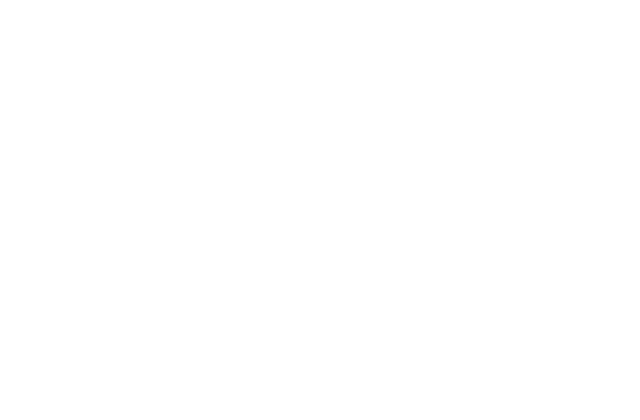
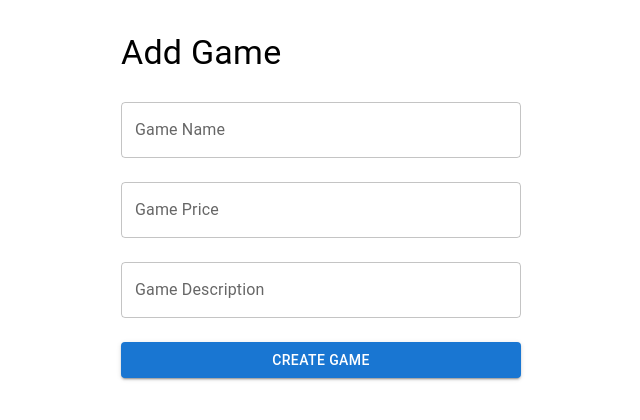
Before and after one commit to rayan1381m/Front_V2, a React (Vite) app in the folder Rayan_Front/: page /admin/add-game in a window 1280 px wide. Before the commit this address had no page. Shown: the top 420 px of the page, without its empty margins (319-959 px from the left). Built offline with nearby package versions, Linux system fonts and the light colour scheme.

Commit message:
Admin can add game (designing add game page)

```diff
--- a/Rayan_Front/src/App.tsx
+++ b/Rayan_Front/src/App.tsx
@@ -4,7 +4,9 @@
 import Signup from "./pages/Signup";
 import Admin from "./pages/Admin";
 import User from "./pages/User";
-import AddAdminPage from "./pages/addAdminForm";
+import AddAdminForm from "./pages/addAdminForm";
+import AddGameForm from "./pages/AddGameForm";
+
 
 function App() {
   return (
@@ -15,7 +17,8 @@
         <Route path="/signup" element={<Signup />} />
         <Route path="/admin" element={<Admin />} />
         <Route path="/user" element={<User />} />
-        <Route path="/admin/add" element={<AddAdminPage />} />
+        <Route path="/admin/add-admin" element={<AddAdminForm />} />
+        <Route path="/admin/add-game" element={<AddGameForm />} />
       </Routes>
     </>
   );
--- /dev/null
+++ b/Rayan_Front/src/pages/AddGameForm.tsx
@@ -0,0 +1,104 @@
+import React, { useState } from "react";
+import { Box, Button, TextField, Typography } from "@mui/material";
+import axios from "axios";
+
+const AddGamePage: React.FC = () => {
+  const [gameName, setGameName] = useState("");
+  const [gamePrice, setGamePrice] = useState("");
+  const [gameDescription, setGameDescription] = useState("");
+
+  const [error, setError] = useState<string | null>(null);
+
+  const handleGameNameChange = (event: React.ChangeEvent<HTMLInputElement>) => {
+    setGameName(event.target.value);
+  };
+
+  const handleGamePriceChange = (
+    event: React.ChangeEvent<HTMLInputElement>
+  ) => {
+    setGamePrice(event.target.value);
+  };
+
+  const handleGameDescriptionChange = (
+    event: React.ChangeEvent<HTMLInputElement>
+  ) => {
+    setGameDescription(event.target.value);
+  };
+
+  const handleSubmit = async (event: React.FormEvent) => {
+    event.preventDefault();
+    setError(null);
+
+    try {
+      const response = await axios.post("http://localhost:3000/games", {
+        name: gameName,
+        likes: 0,
+        comments: gameDescription,
+        price: gamePrice,
+      });
+
+      if (response.status >= 200 && response.status < 300) {
+        console.log(`Game with name ${gameName} created successfully!`);
+        setGameName("");
+        setGamePrice("");
+        setGameDescription("");
+      } else {
+        throw new Error("Failed to create Game. Please try again.");
+      }
+    } catch (error: any) {
+      setError(error.message);
+    }
+  };
+
+  return (
+    <Box sx={{ maxWidth: 400, mx: "auto", mt: 4 }}>
+      <Typography variant="h4" gutterBottom>
+        Add Game
+      </Typography>
+      <form onSubmit={handleSubmit}>
+        <TextField
+          fullWidth
+          margin="normal"
+          label="Game Name"
+          variant="outlined"
+          value={gameName}
+          onChange={handleGameNameChange}
+        />
+        <TextField
+          fullWidth
+          margin="normal"
+          label="Game Price"
+          variant="outlined"
+          type="number"
+          value={gamePrice}
+          onChange={handleGamePriceChange}
+        />
+        <TextField
+          fullWidth
+          margin="normal"
+          label="Game Description"
+          variant="outlined"
+          type="text"
+          value={gameDescription}
+          onChange={handleGameDescriptionChange}
+        />
+        <Button
+          type="submit"
+          variant="contained"
+          color="primary"
+          fullWidth
+          sx={{ mt: 2 }}
+        >
+          Create Game
+        </Button>
+        {error && (
+          <Typography color="error" sx={{ mt: 2 }}>
+            {error}
+          </Typography>
+        )}
+      </form>
+    </Box>
+  );
+};
+
+export default AddGamePage;
--- a/Rayan_Front/src/pages/Admin.tsx
+++ b/Rayan_Front/src/pages/Admin.tsx
@@ -16,7 +16,6 @@
 import ChevronLeftIcon from "@mui/icons-material/ChevronLeft";
 import NotificationsIcon from "@mui/icons-material/Notifications";
 import { mainListItems } from "./listItems";
-import AddAdminForm from "./addAdminForm";
 
 function Copyright(props: any) {
   return (
--- a/Rayan_Front/src/pages/addAdminForm.tsx
+++ b/Rayan_Front/src/pages/addAdminForm.tsx
@@ -2,7 +2,7 @@
 import { Box, Button, TextField, Typography } from "@mui/material";
 import axios from "axios";
 
-const AddAdminPage: React.FC = () => {
+const AddAdminForm: React.FC = () => {
   const [adminName, setAdminName] = useState("");
   const [adminPassword, setAdminPassword] = useState("");
   const [error, setError] = useState<string | null>(null);
@@ -84,4 +84,4 @@
   );
 };
 
-export default AddAdminPage;
+export default AddAdminForm;
--- a/Rayan_Front/src/pages/listItems.tsx
+++ b/Rayan_Front/src/pages/listItems.tsx
@@ -28,13 +28,13 @@
       </ListItemIcon>
       <ListItemText primary="Reports" />
     </ListItemButton>
-    <ListItemButton>
+    <ListItemButton component={Link} to = "/admin/add-game">
       <ListItemIcon>
         <LayersIcon />
       </ListItemIcon>
       <ListItemText primary="Add Game" />
     </ListItemButton>
-    <ListItemButton component={Link} to="/admin/add">
+    <ListItemButton component={Link} to="/admin/add-admin">
       <ListItemIcon>
         <LayersIcon />
       </ListItemIcon>
```
